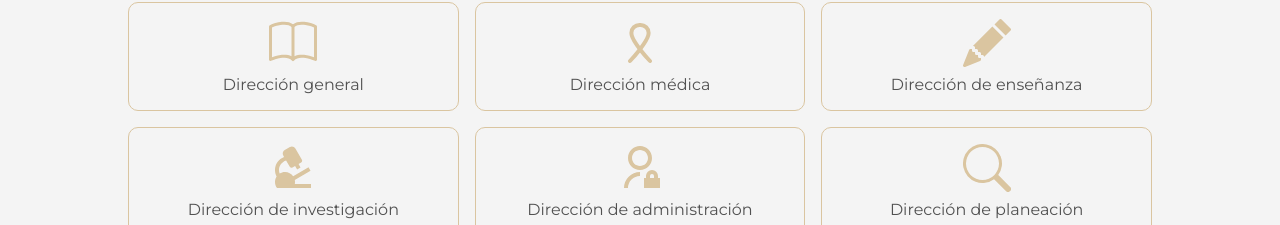
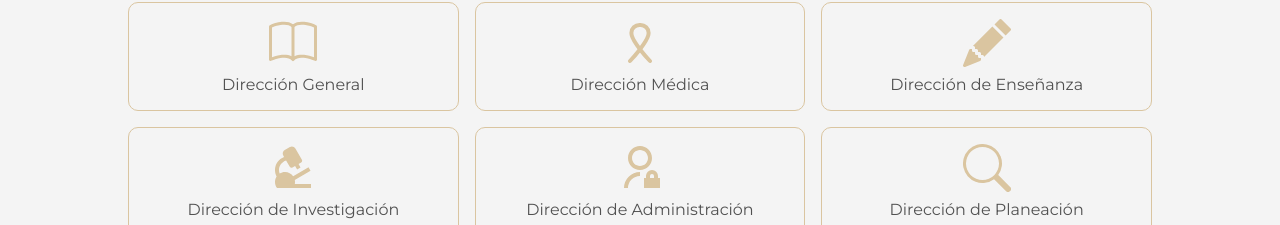
Before and after one commit to ricardoggz/himfg-cursos-website, a Next.js app: page / in a window 1280 px wide. Shown: the part 727-952 px from the top of the page. Built offline with nearby package versions, Linux system fonts and the light colour scheme.

Commit message:
[change]: links and titles

```diff
--- a/src/components/menuOptions/menuOptions.js
+++ b/src/components/menuOptions/menuOptions.js
@@ -8,29 +8,29 @@ import styles from './menuOptions.module.css'
 export const MenuOptions = ()=>{
     return (
        <GridContainer>
-        <Link href='/' className={`${styles.menuOption}`}>
+        <Link href='/general' className={`${styles.menuOption}`}>
             <BsBook />
-            <span>Dirección general</span>
+            <span>Dirección General</span>
         </Link>
-        <Link href='/' className={`${styles.menuOption}`}>
+        <Link href='/medica' className={`${styles.menuOption}`}>
             <TbRibbonHealth />
-            <span>Dirección médica</span>
+            <span>Dirección Médica</span>
         </Link>
         <Link href='/ensenanza' className={`${styles.menuOption}`}>
             <BsPencilFill />
-            <span>Dirección de enseñanza</span>
+            <span>Dirección de Enseñanza</span>
         </Link>
         <Link href='/' className={`${styles.menuOption}`}>
             <RiMicroscopeFill />
-            <span>Dirección de investigación</span>
+            <span>Dirección de Investigación</span>
         </Link>
         <Link href='/' className={`${styles.menuOption}`}>
             <RiAdminLine />
-            <span>Dirección de administración</span>
+            <span>Dirección de Administración</span>
         </Link>
         <Link href='/' className={`${styles.menuOption}`}>
             <BsSearch />
-            <span>Dirección de planeación</span>
+            <span>Dirección de Planeación</span>
         </Link>
        </GridContainer>
     )
```
